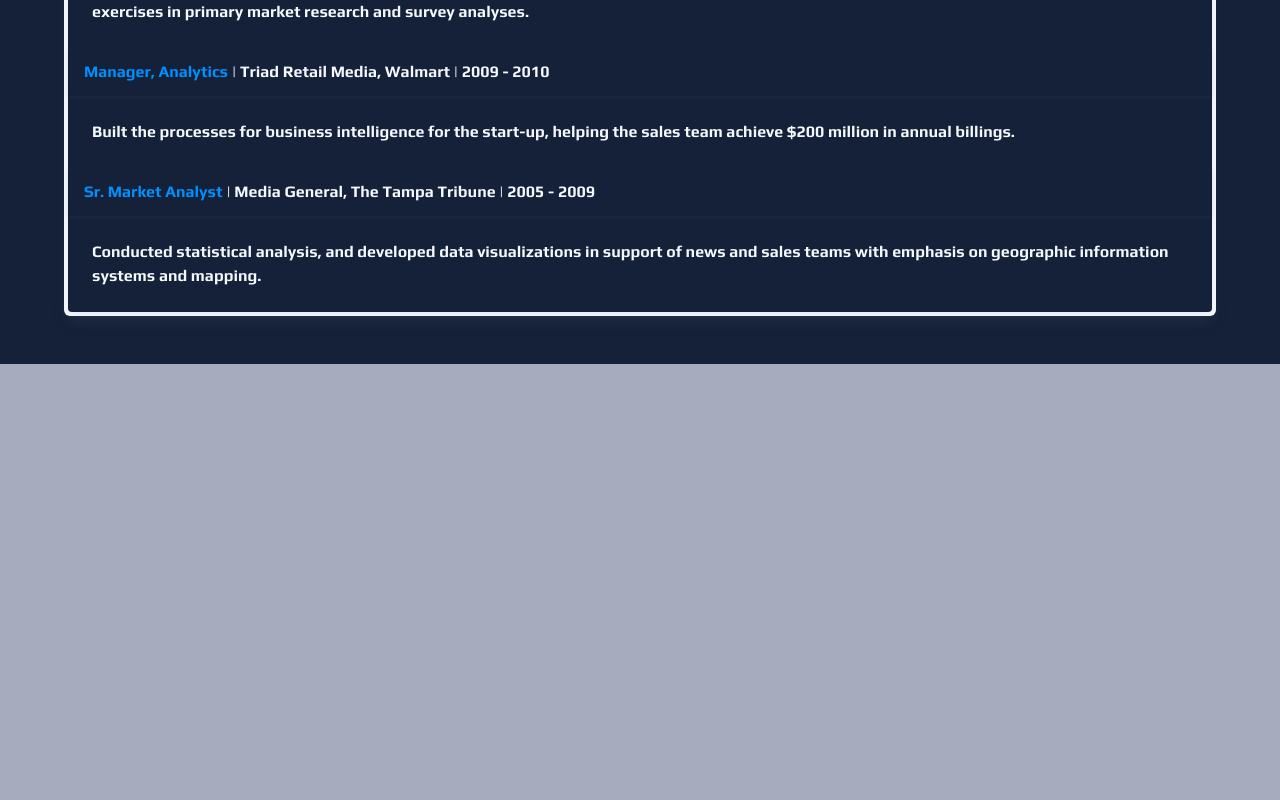
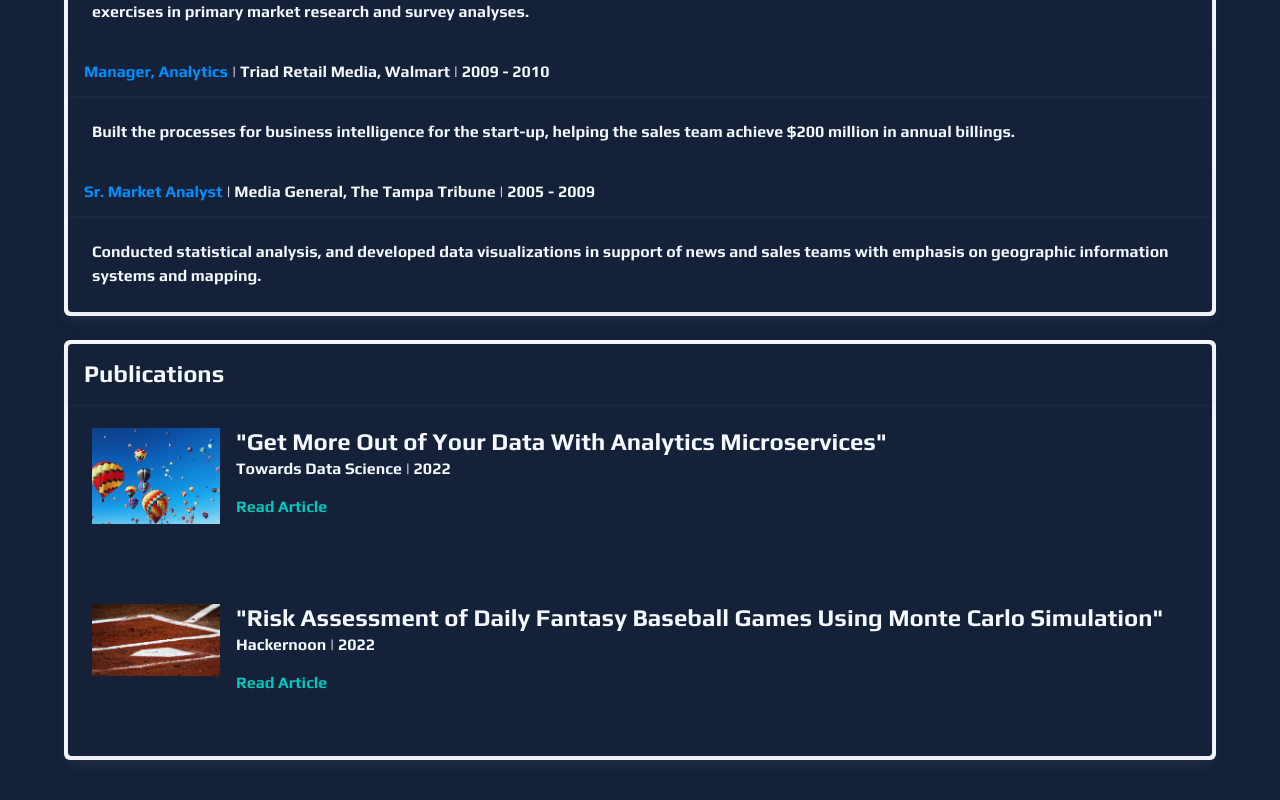
Before and after one commit to agentdanger/courtney-perigo-dotcom, a Vue app in the folder courtney-perigo-dotcom/: page /cv in a window 1280 px wide. Shown: the part 1864-2664 px from the top of the page. Before the commit the page ends 2228 px from the top, so only its background shows below. Built offline with nearby package versions, Linux system fonts and the light colour scheme.

Commit message:
adding publications

```diff
--- a/courtney-perigo-dotcom/src/views/Cv.vue
+++ b/courtney-perigo-dotcom/src/views/Cv.vue
@@ -33,13 +33,15 @@
                         </header>
                         <div class="card-content">
                             <div class="buttons is-centered ">
-                                <a href="https://github.com/agentdanger" target="_blank" rel="noopener noreferrer" class="button is-link">
+                                <a href="https://github.com/agentdanger" target="_blank" rel="noopener noreferrer"
+                                    class="button is-link">
                                     <span class="icon">
                                         <i class="fab fa-github"></i>
                                     </span>
                                     <span>Github</span>
                                 </a>
-                                <a href="https://courtney-perigo.medium.com/" target="_blank" rel="noopener noreferrer" class="button is-link">
+                                <a href="https://courtney-perigo.medium.com/" target="_blank" rel="noopener noreferrer"
+                                    class="button is-link">
                                     <span class="icon">
                                         <i class="fab fa-medium"></i>
                                     </span>
@@ -55,8 +57,8 @@
                         </div>
                     </div>
                 </div>
-                <div class="box p-1 mt-1 has-text-centered">
-                    <div class="card has-background-primary has-text-centered">
+                <div class="box p-1 mt-1 ">
+                    <div class="card has-background-primary ">
                         <header class="card-header ">
                             <p class="card-header-title has-text-white is-size-4">
                                 Skills
@@ -173,7 +175,8 @@
                                             </figure>
                                             <div class="media-content">
                                                 <div class="content">
-                                                    <p class="title is-4 has-text-white">Master of Business Administration</p>
+                                                    <p class="title is-4 has-text-white">Master of Business Administration
+                                                    </p>
                                                     <p class="subtitle is-6 has-text-white">University of South Florida</p>
                                                     <p class="subtitle is-6 has-text-white">2007 - 2009</p>
                                                 </div>
@@ -293,9 +296,51 @@
                         </div>
                     </div>
                 </div>
+                <div class="box p-1 mt-1">
+                    <div class="card has-background-primary">
+                        <header class="card-header ">
+                            <p class="card-header-title has-text-white is-size-4">
+                                Publications
+                            </p>
+                        </header>
+                        <div class="card-content">
+                            <article class="media">
+                                <figure class="media-left">
+                                    <figure class="image is-128x128 center-cropped">
+                                        <img src="../assets/balloons_unsplash.jpg" alt="Balloons Floating in the Sky, Credit to Kyle Hinkson @ Unsplash">
+                                    </figure>
+                                </figure>
+                                <div class="media-content">
+                                    <div class="content">
+                                        <p class="title is-4 has-text-white">"Get More Out of Your Data With Analytics Microservices"</p>
+                                        <p class="subtitle is-6 has-text-white">Towards Data Science | 2022</p>
+                                        <a href="https://towardsdatascience.com/get-more-out-of-your-data-with-analytics-microservices-9a5a34a3ad2f" class="subtitle is-6 has-text-white has-text-link">Read Article</a>
                                     </div>
                                 </div>
-</section></template>
+                            </article>
+                        </div>
+                        <div class="card-content">
+                            <article class="media">
+                                <figure class="media-left">
+                                    <figure class="image is-128x128 center-cropped">
+                                        <img src="../assets/baseball_diamond_hackernoon.jpeg" alt="Baseball Home Plate, Credit to Mark Duffel @ Unsplash">
+                                    </figure>
+                                </figure>
+                                <div class="media-content">
+                                    <div class="content">
+                                        <p class="title is-4 has-text-white">"Risk Assessment of Daily Fantasy Baseball Games Using Monte Carlo Simulation"</p>
+                                        <p class="subtitle is-6 has-text-white">Hackernoon | 2022</p>
+                                        <a href="https://hackernoon.com/using-monte-carlo-simulation-to-determine-why-you-wont-win-daily-fantasy-baseball-games" class="subtitle is-6 has-text-white has-text-link">Read Article</a>
+                                    </div>
+                                </div>
+                            </article>
+                        </div>
+                    </div>
+                </div>
+            </div>
+        </div>
+    </section>
+</template>
 
 <script>
 import AppNavBar from '../components/AppNavBar.vue'
```
Also changed, not shown: courtney-perigo-dotcom/src/assets/balloons_unsplash.jpg (added), courtney-perigo-dotcom/src/assets/baseball_diamond_hackernoon.jpeg (added). Lines whose indentation alone changed are shown as unchanged.
